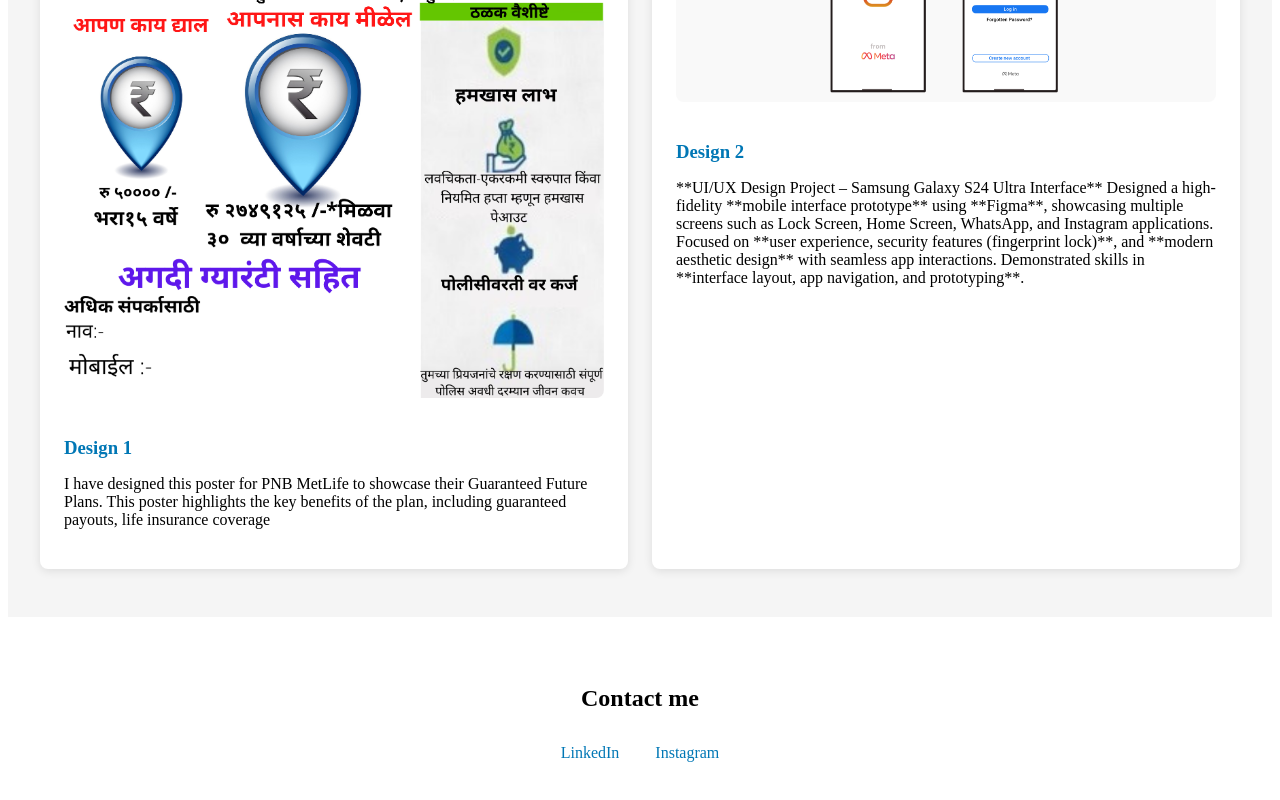
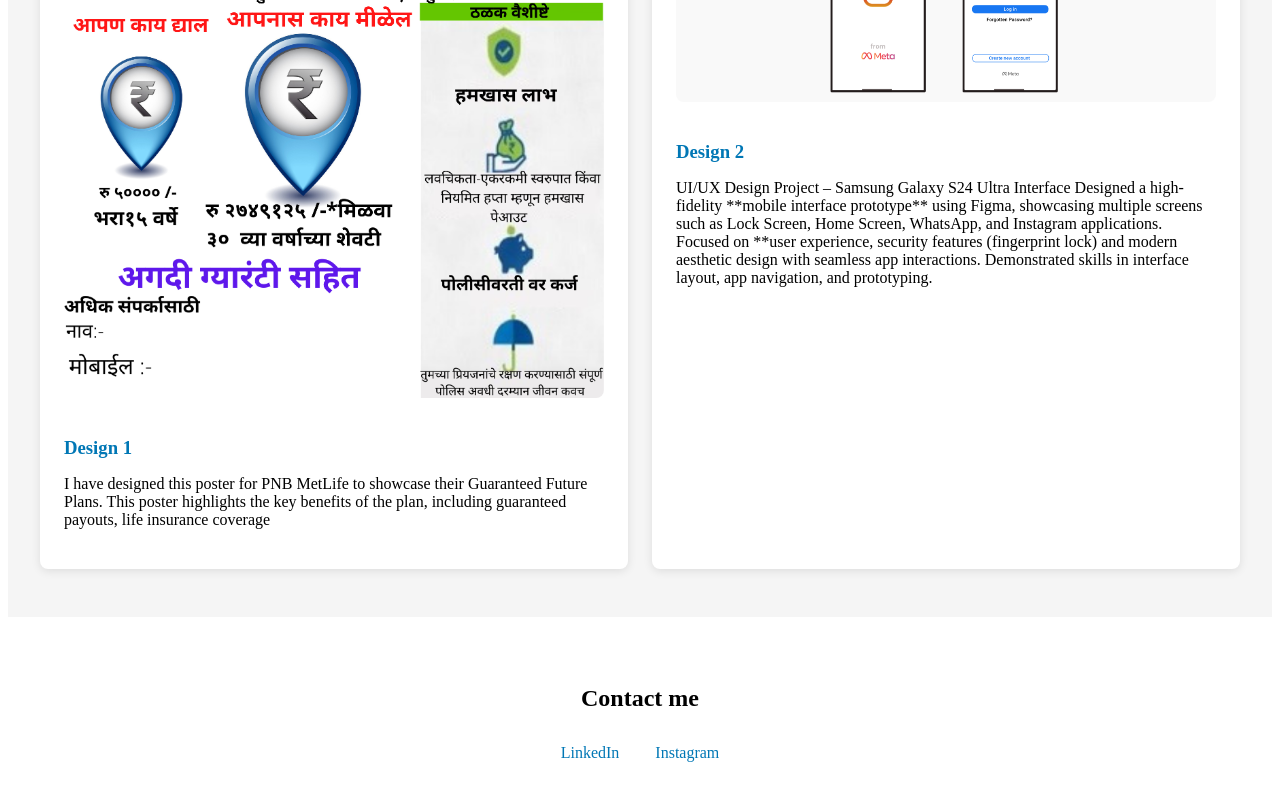
Before and after one commit to mayureshsawant3557/MayureshProfile, a website: page index.html in a window 1280 px wide. Shown: the part 1489-2289 px from the top of the page. Drawn offline with Linux system fonts and the light colour scheme.

Commit message:
Update index.html

```diff
--- a/index.html
+++ b/index.html
@@ -89,8 +89,8 @@
         <div style="background: white; padding: 1.5rem; border-radius: 8px; box-shadow: 0 2px 10px rgba(0, 0, 0, 0.1);">
             <img src="design 2.png" alt="Design 2" style="width: 100%; border-radius: 8px; margin-bottom: 1rem;">
             <h3 style="color: #0077b5; margin-bottom: 0.5rem;">Design 2</h3>
-            <p> **UI/UX Design Project – Samsung Galaxy S24 Ultra Interface**
-Designed a high-fidelity **mobile interface prototype** using **Figma**, showcasing multiple screens such as Lock Screen, Home Screen, WhatsApp, and Instagram applications. Focused on **user experience, security features (fingerprint lock)**, and **modern aesthetic design** with seamless app interactions. Demonstrated skills in **interface layout, app navigation, and prototyping**.</p>
+            <p> UI/UX Design Project – Samsung Galaxy S24 Ultra Interface
+Designed a high-fidelity **mobile interface prototype** using Figma, showcasing multiple screens such as Lock Screen, Home Screen, WhatsApp, and Instagram applications. Focused on **user experience, security features (fingerprint lock) and modern aesthetic design with seamless app interactions. Demonstrated skills in interface layout, app navigation, and prototyping.</p>
         </div>
 
 
```
